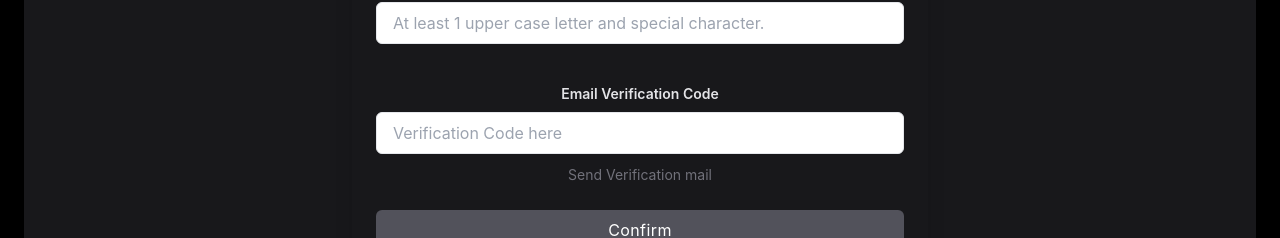
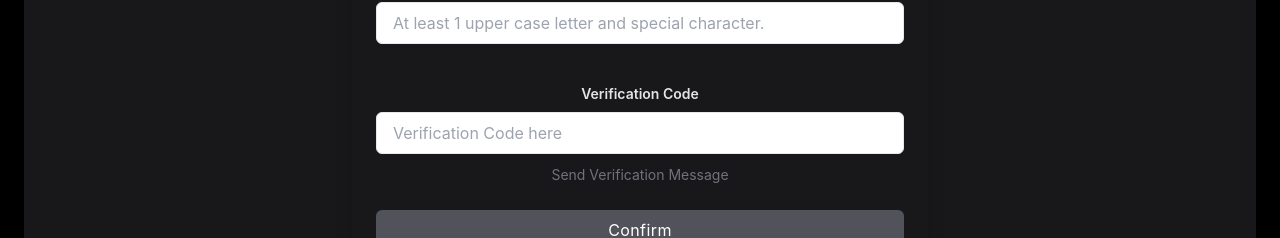
Before and after one commit to JangVincent/DEPRECATED.Hoops-front, a React (Create React App) app: page /signup in a window 1280 px wide. Shown: the part 381-619 px from the top of the page. Built offline with nearby package versions, Linux system fonts and the light colour scheme.

Commit message:
fix : 문구변경

```diff
--- a/src/auth/SignUp.js
+++ b/src/auth/SignUp.js
@@ -88,7 +88,7 @@ export default function SignUp() {
               for="password"
               className="block text-sm font-semibold text-zinc-200"
             >
-              Email Verification Code
+              Verification Code
             </label>
             <input
               type="text"
@@ -100,7 +100,7 @@ export default function SignUp() {
             />
           </div>
           <a href="#" className="text-sm text-zinc-500 hover:text-zinc-200">
-            Send Verification mail
+            Send Verification Message
           </a>
           <div className="mt-6">
             <div
```
